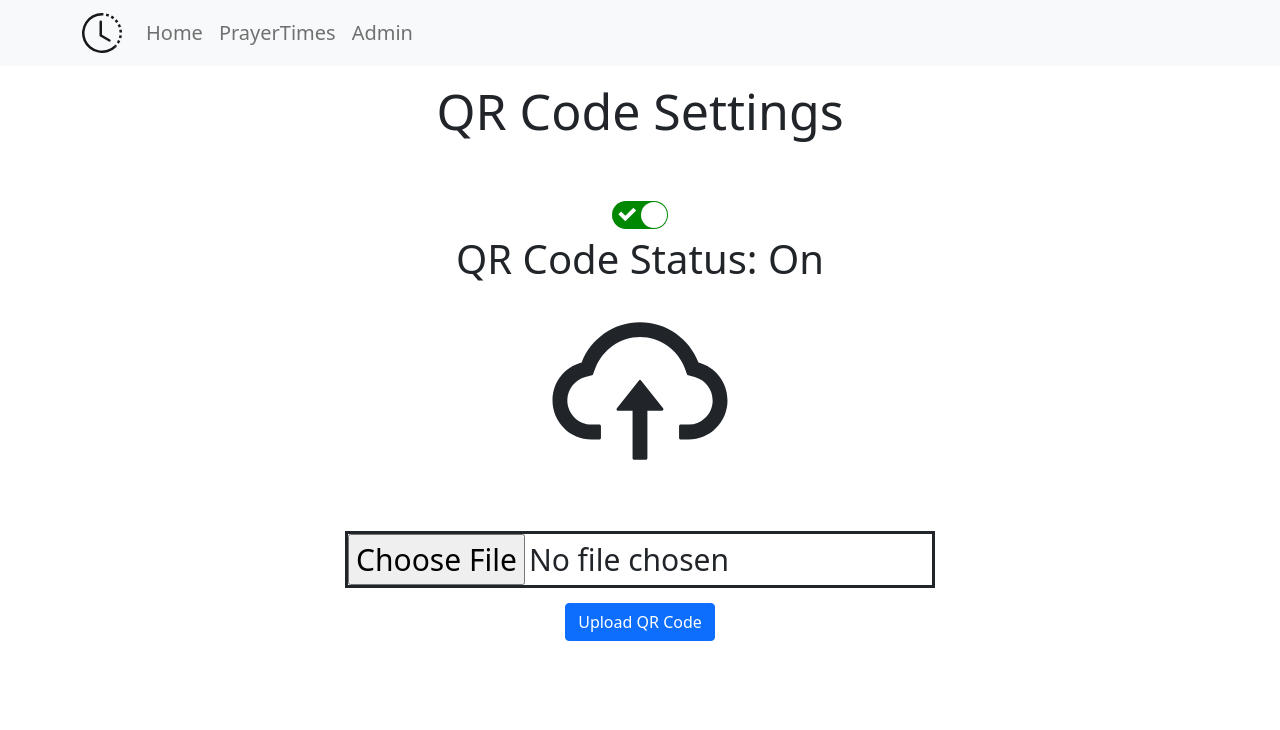
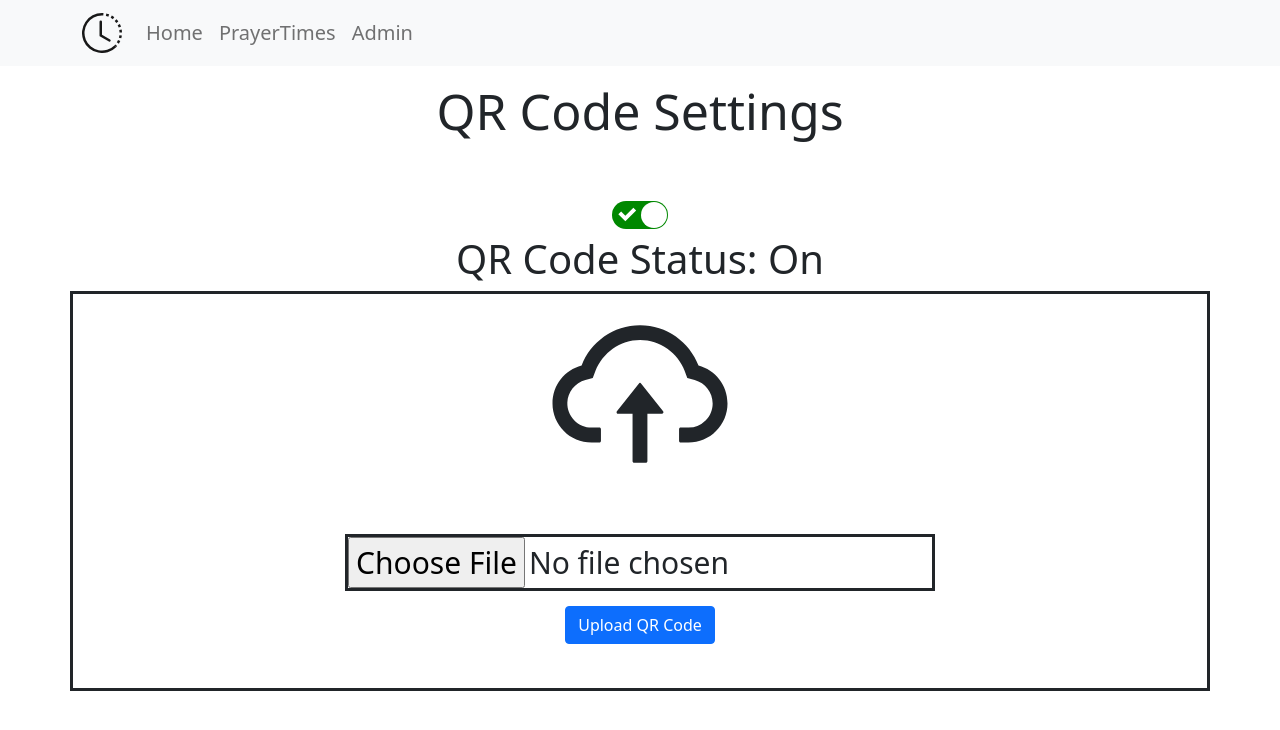
Before and after one commit to HabibAli786/my-digital-prayer-display, a React (Create React App) app: page /#/QRCode in a window 1280 px wide. Shown: the top 730 px of the page. Built offline with nearby package versions, Linux system fonts and the light colour scheme.

Commit message:
Border around upload section

```diff
--- a/src/components/QRCode/QRCode.css
+++ b/src/components/QRCode/QRCode.css
@@ -1,4 +1,10 @@
 @media (min-width: 576px) {
+    .uploadQR-row {
+        margin-top: 40px;
+        height: 400px;
+        border-style: solid;
+    }
+
     .uploadQR-inputImage {
         margin-top : 40px;
         font-size: 30px;
@@ -11,6 +17,12 @@
 }
 
 @media (min-width: 768px) {
+    .uploadQR-row {
+        margin-top: 40px;
+        height: 400px;
+        border-style: solid;
+    }
+
     .uploadQR-inputImage {
         margin-top : 40px;
         font-size: 30px;
@@ -23,6 +35,12 @@
 }
 
 @media (min-width: 992px) {
+    .uploadQR-row {
+        margin-top: 40px;
+        height: 400px;
+        border-style: solid;
+    }
+
     .uploadQR-inputImage {
         margin-top : 40px;
         font-size: 30px;
@@ -35,6 +53,12 @@
 }
 
 @media (min-width: 1200px) {
+    .uploadQR-row {
+        margin-top: 40px;
+        height: 400px;
+        border-style: solid;
+    }
+
     .uploadQR-inputImage {
         margin-top : 40px !important;
         font-size: 30px !important;
@@ -47,6 +71,12 @@
 }
 
 @media (min-width: 1400px) {
+    .uploadQR-row {
+        margin-top: 40px;
+        height: 400px;
+        border-style: solid;
+    }
+
     .uploadQR-inputImage {
         margin-top : 40px !important;
         font-size: 30px !important;
--- a/src/components/QRCode/QRCode.js
+++ b/src/components/QRCode/QRCode.js
@@ -54,13 +54,9 @@ function QRCode() {
                     <h1>QR Code Status: {checked ? "On" : "Off"}</h1>
                 </Col>
             </Row>
-            <Row>
+            <Row className="uploadQR-row">
                 <Col>
                     <AiOutlineCloudUpload size={200} />
-                </Col>
-            </Row>
-            <Row>
-                <Col>
                     <Form onSubmit={uploadFile}>
                         <input
                             className="uploadQR-inputImage"
```
